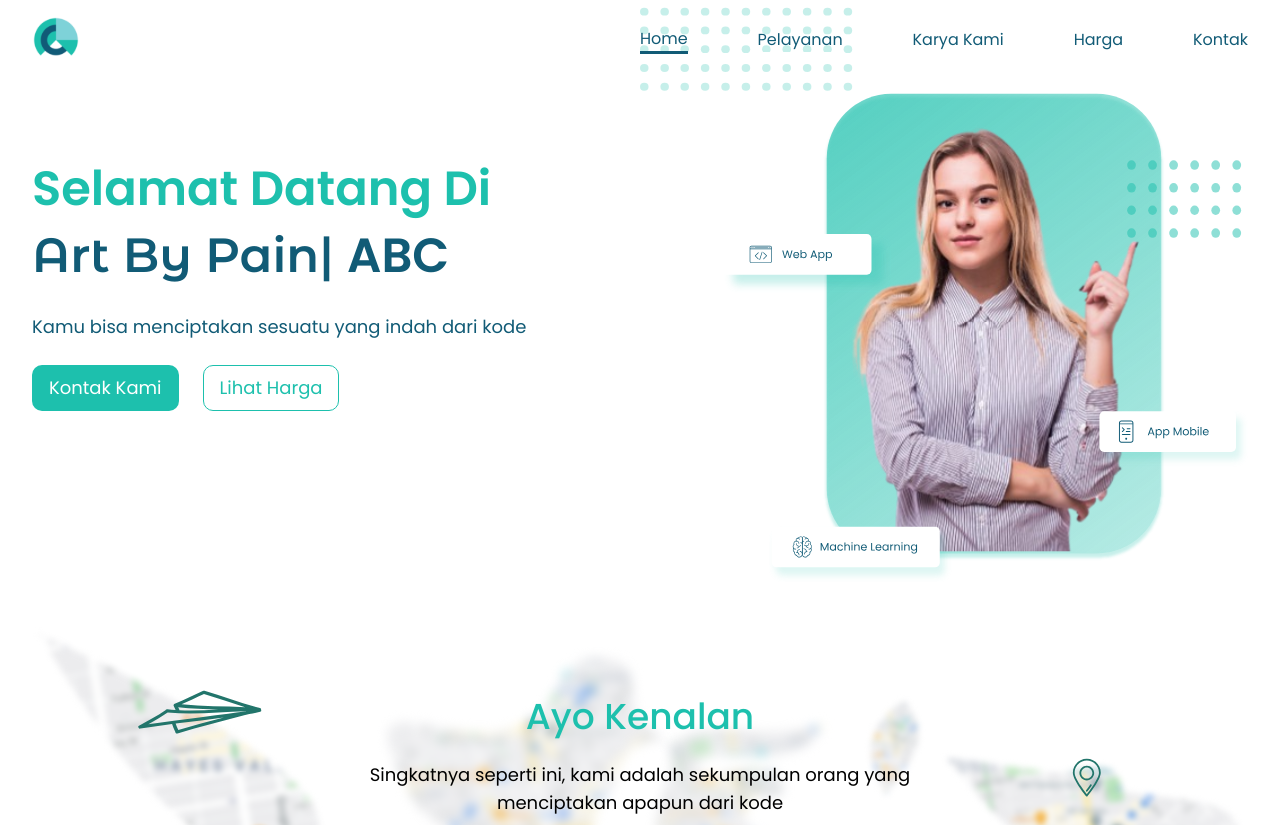
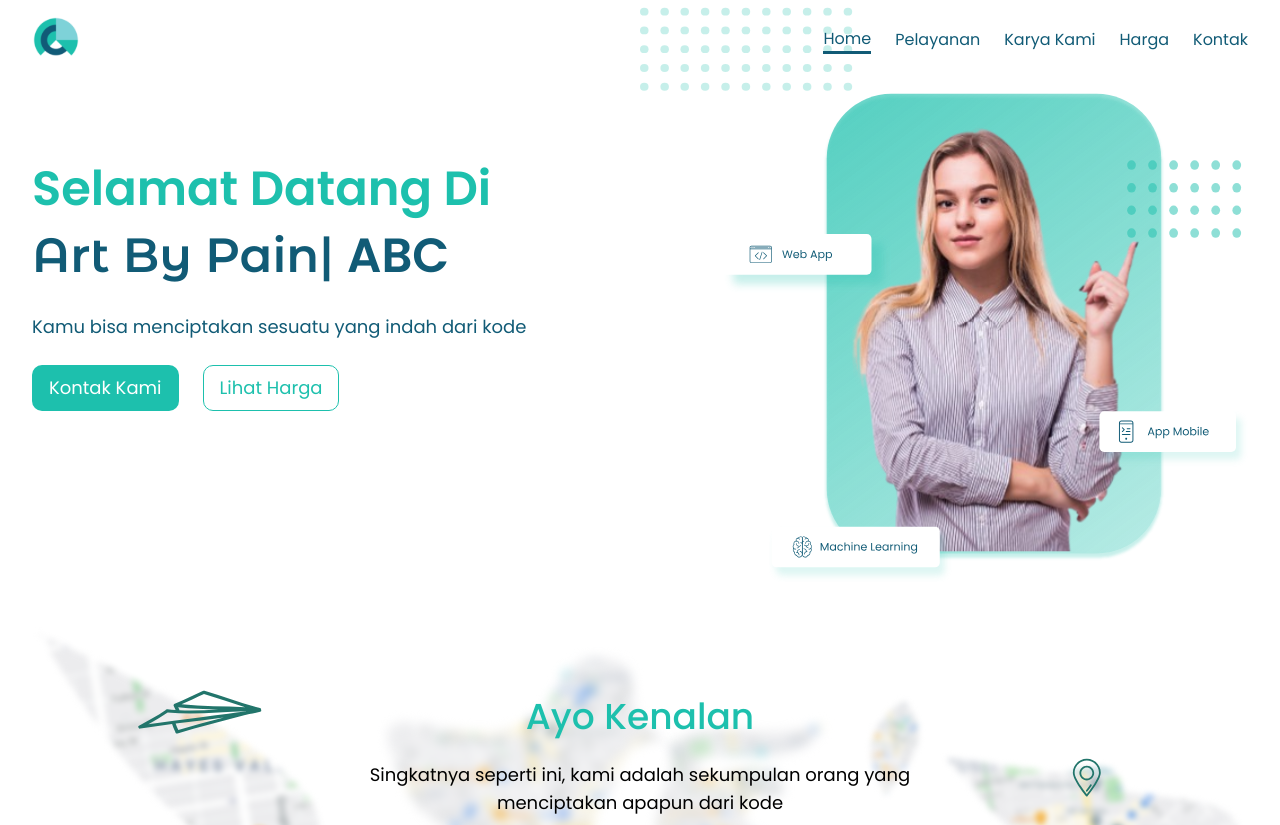
Before and after one commit to sarunk21/landing-page-art-by-code, a Vue app: page / in a window 1280 px wide. Shown: the top 825 px of the page. Built offline with nearby package versions, Linux system fonts and the light colour scheme; the HTML template or start-up script is replaced by a standard one.

Commit message:
Navbar Link Adjust

```diff
--- a/src/components/Navbar.vue
+++ b/src/components/Navbar.vue
@@ -19,7 +19,7 @@
       <i class="fa fa-bars"></i>
     </button>
     <ul
-      class="z-10 col-span-12 mt-6 justify-between items-center md:mt-0 md:col-span-6 md:flex"
+      class="z-10 col-span-12 mt-6 justify-end items-center md:mt-0 md:col-span-6 md:flex"
       :class="[{ block: open }, { hidden: !open }]"
       :data-aos="!open ? 'fade-left' : ''"
       data-aos-duration="1300"
@@ -53,7 +53,7 @@ a {
 }
 
 li {
-  @apply border-b border-white duration-200;
+  @apply border-b border-white duration-200 ml-0 mb-1 md:ml-6 md:mb-0;
 }
 
 li:hover {
```
